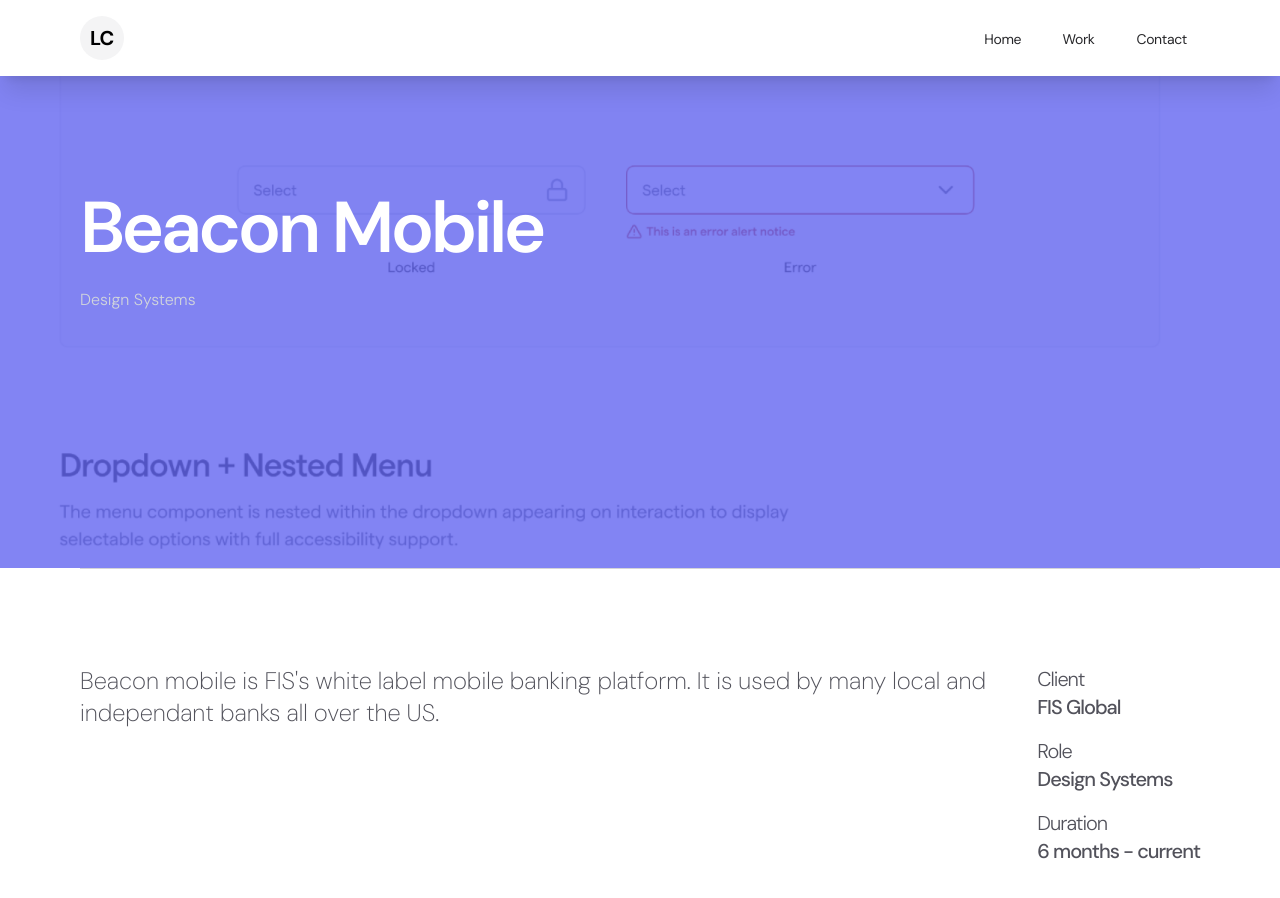
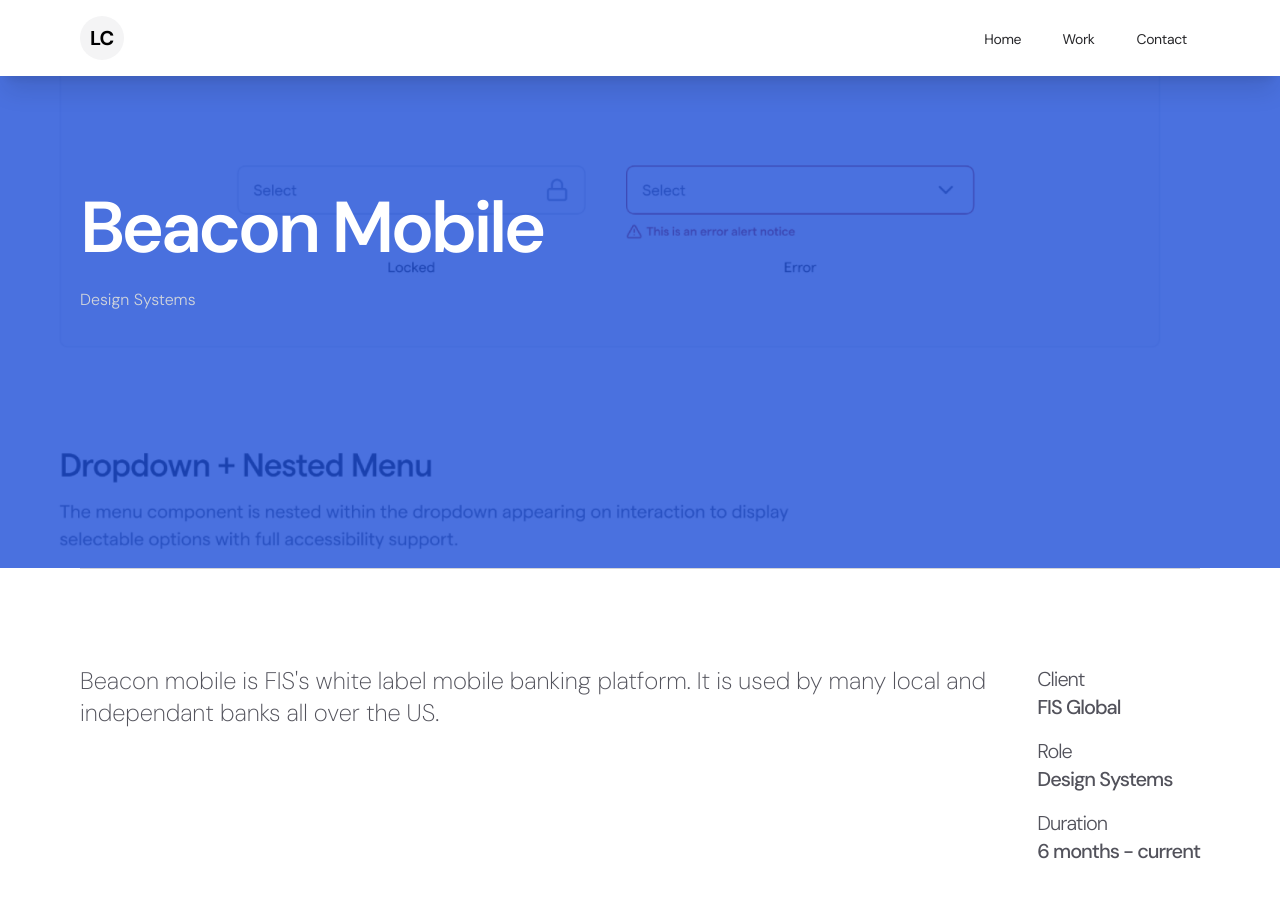
Before and after one commit to ahdsr/ahdsr, a Next.js app: page /casestudies/beacon in a window 1280 px wide. Shown: the top 898 px of the page. Built offline with nearby package versions, Linux system fonts and the light colour scheme.

Commit message:
Feat: Beacon blue

```diff
--- a/app/casestudies/beacon/page.js
+++ b/app/casestudies/beacon/page.js
@@ -38,7 +38,7 @@
         </div>
         <div className="relative z-10">
           <HeroSection
-            backgroundColor="bg-indigo-500 bg-opacity-80"
+            backgroundColor="bg-blue-700 bg-opacity-80"
             paddingTop="pt-24"
             paddingBottom="pb-64"
             heading="Beacon Mobile"
```
